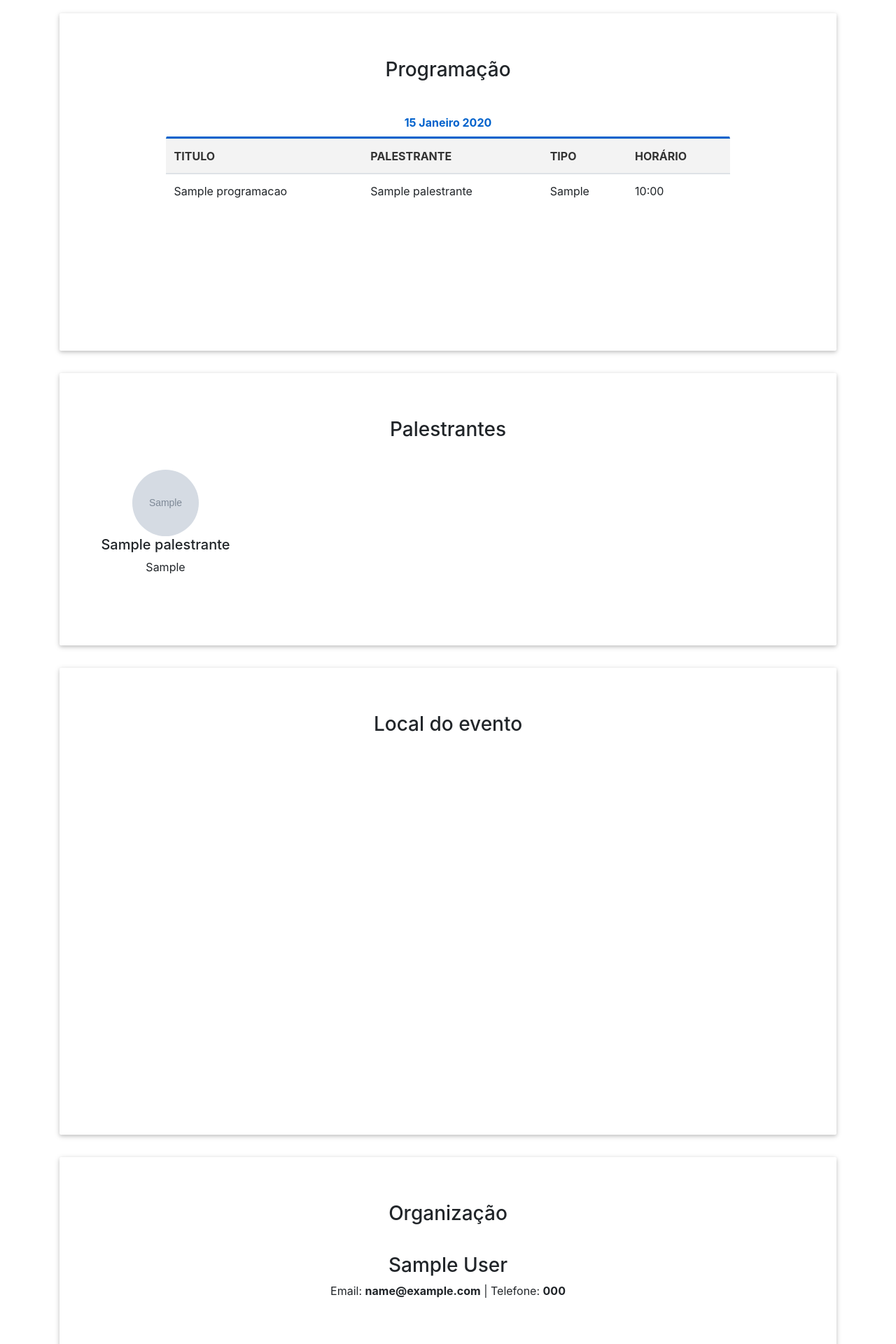
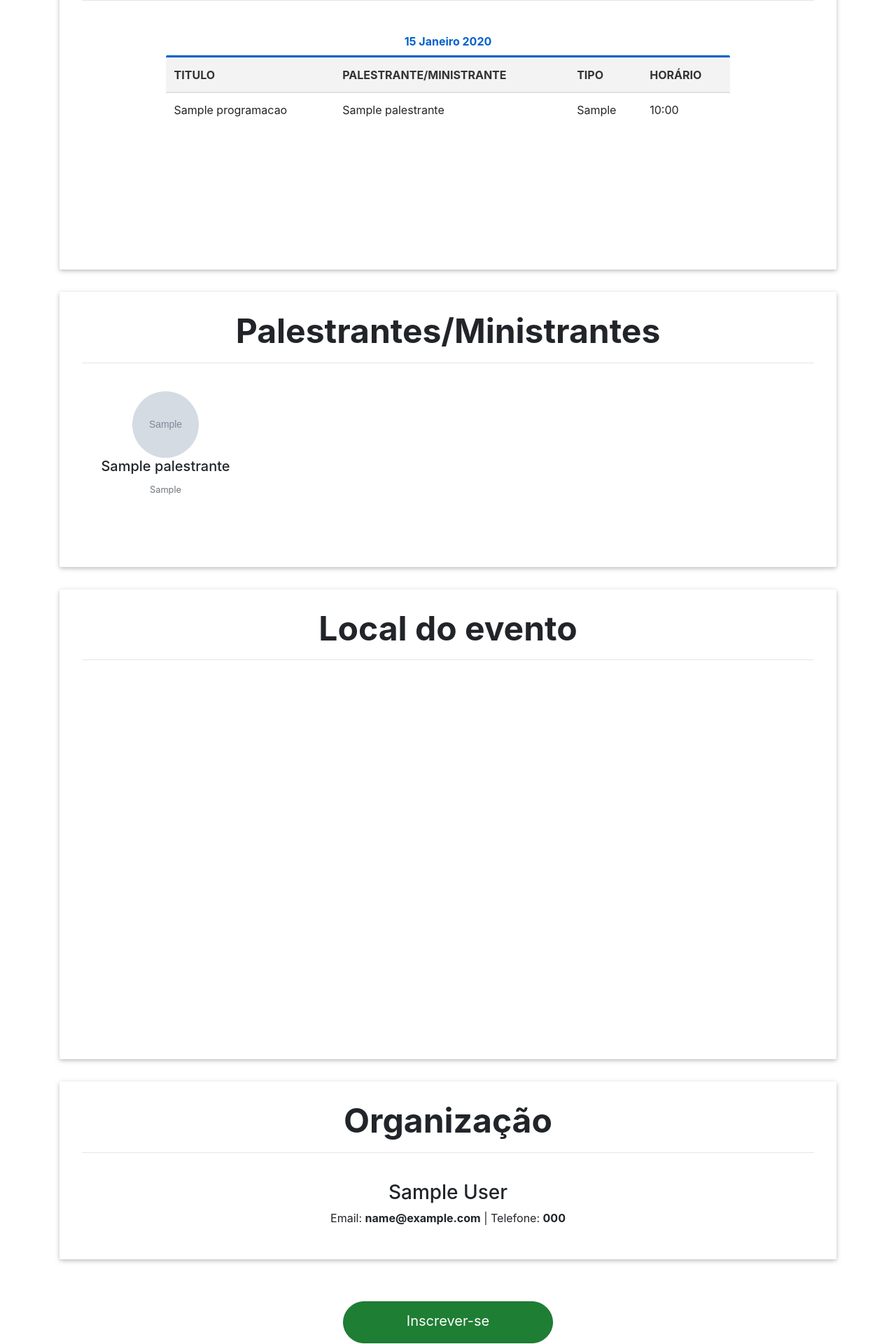
Before and after one commit to luccasPh/estagio, a Django app: a page that uses app/sigea/templates/evento_pagina.html in a window 1280 px wide. Shown: the part 646-2566 px from the top of the page at 70% size. Run offline with Django 3.2, Linux system fonts and the light colour scheme; tables that the repository leaves empty hold one stand-in row (values such as "Sample post"); grey boxes marked "Sample" are stand-in pictures; some libraries are stand-ins or nearby versions.

Commit message:
entregue

```diff
--- a/app/sigea/models.py
+++ b/app/sigea/models.py
@@ -32,8 +32,8 @@
 
 class Evento(models.Model):
     titulo = models.CharField(max_length=200)
-    data_inicio = models.DateField(blank=True)
-    data_fim = models.DateField(blank=True)
+    data_inicio = models.DateField()
+    data_fim = models.DateField()
     local = models.CharField(max_length=125, blank=True)
     banner = models.ImageField(upload_to="evento/banner", default="none-banner.png")
     organizacao = models.ForeignKey(settings.AUTH_USER_MODEL, on_delete=models.CASCADE)
--- a/app/sigea/static/css/evento_config.css
+++ b/app/sigea/static/css/evento_config.css
@@ -120,3 +120,7 @@
   line-height: inherit;
   color: #1a28e7;
 }
+
+table th {
+  width: auto !important;
+}
--- a/app/sigea/static/css/evento_pagina.css
+++ b/app/sigea/static/css/evento_pagina.css
@@ -240,3 +240,13 @@
 	-webkit-transform: scale(1.1);
 	transform: scale(1.1);
 }
+
+.navbar.transparent.navbar-inverse .navbar-inner {
+  border-width: 0px;
+  -webkit-box-shadow: 0px 0px;
+  box-shadow: 0px 0px;
+  background-color: rgba(0,0,0,0.0);
+  background-image: -webkit-gradient(linear, 50.00% 0.00%, 50.00% 100.00%, color-stop( 0% , rgba(0,0,0,0.00)),color-stop( 100% , rgba(0,0,0,0.00)));
+  background-image: -webkit-linear-gradient(270deg,rgba(0,0,0,0.00) 0%,rgba(0,0,0,0.00) 100%);
+  background-image: linear-gradient(180deg,rgba(0,0,0,0.00) 0%,rgba(0,0,0,0.00) 100%);
+}
--- a/app/sigea/static/js/palestrante.js
+++ b/app/sigea/static/js/palestrante.js
@@ -47,9 +47,7 @@
 			}
 
 		});
-
-		if(clear)
-			$("#palestrante-create")[0].reset();
+		$("#palestrante-create")[0].reset();
 
 		return false;
     };
--- a/app/sigea/static/js/programacao.js
+++ b/app/sigea/static/js/programacao.js
@@ -41,9 +41,7 @@
 			}
 
 		});
-
-		if(clear)
-			$("#programacao-create")[0].reset();
+		$("#programacao-create")[0].reset();
 
 		return false;
     };
--- a/app/sigea/templates/evento_pagina.html
+++ b/app/sigea/templates/evento_pagina.html
@@ -22,17 +22,18 @@
 <body>
 
   <!-- Navigation -->
-    <div class="shadow-sm p-2 mb-2 bg-white rounded">
-         <nav class="navbar navbar-light box-shadow">
-          <div class="container" style="margin-left: 161px;margin-right: 200px;">
-            <a href="https://www.uespi.br/site/" title="Universidade Estadual do Piauí"><img class="instituicao-img" src="{% static 'img/instituicao.png' %}" alt="Instituicao img"></a>
-            <a href="/" title="Sistema de Gerenciamento de Eventos Acadêmicos"><img class="logo-img" src="{% static 'img/logo.png' %}" alt="Logo img"></a>
-          </div>
-        </nav>
-    </div>
+
 
   <!-- Baner -->
       <div class="page-baner" id="baner" style="background: linear-gradient(rgba(0, 0, 0, 0.5), rgba(0, 0, 0, 0.5)),  url('{{evento.capa.url}}');">
+
+          <nav class="navbar transparent navbar-inverse">
+           <div class="container navbar-inner">
+             <a href="https://www.uespi.br/site/" title="Universidade Estadual do Piauí"><img class="instituicao-img" src="{% static 'img/instituicao.png' %}" alt="Instituicao img"></a>
+             <a href="/" title="Sistema de Gerenciamento de Eventos Acadêmicos"><img class="logo-img" src="{% static 'img/logo.png' %}" alt="Logo img"></a>
+           </div>
+         </nav>
+     </div>
         <div class="carousel-caption" style="top: 315px;">
           <div class="col-xs-12 center-block">
             <div class="titulo">
@@ -61,10 +62,11 @@
 
       <div class="container">
         {% if sobre %}
-        <div class="jumbotron" style="margin-top: 100px;">
+        <div class="jumbotron" style="margin-top: 100px;padding-top: 24px;">
           <div class="box inscricao ng-scope">
             <div class="text-center">
-            <h3 class="with-subtitle">Sobre o Evento</h3>
+            <h1 class="with-subtitle">Sobre o Evento</h1>
+            <hr>
             <p class="subtitle"></p>
           </div>
             <div style="margin-right: 100px; margin-left: 100px; margin-top: 30px;">
@@ -74,10 +76,11 @@
         </div>
         {% endif %}
         {% if programacoes %}
-        <div class="jumbotron">
+        <div class="jumbotron"style="padding-top: 24px;">
           <div class="box inscricao ng-scope">
             <div class="text-center">
-              <h3 class="with-subtitle">Programação</h3>
+              <h1 class="with-subtitle">Programação</h1>
+              <hr>
               <p class="subtitle"></p>
             </div>
               {% regroup programacoes by data_hora|date:"d F Y" as programacoes_by_day %}
@@ -104,7 +107,7 @@
                                                   <thead>
                                                   <tr>
                                                     <th scope="col">TITULO</th>
-                                                    <th scope="col">PALESTRANTE</th>
+                                                    <th scope="col">PALESTRANTE/MINISTRANTE</th>
                                                     <th scope="col">TIPO</th>
                                                     <th scope="col">HORÁRIO</th>
                                                   </tr>
@@ -131,7 +134,7 @@
                                                   <thead>
                                                     <tr>
                                                       <th scope="col">Titulo</th>
-                                                      <th scope="col">Palestrante</th>
+                                                      <th scope="col">Palestrante/Ministrante</th>
                                                       <th scope="col">Tipo</th>
                                                       <th scope="col">Horário</th>
                                                     </tr>
@@ -163,10 +166,11 @@
         </div>
         {% endif %}
         {% if palestrantes %}
-        <div class="jumbotron">
+        <div class="jumbotron" style="padding-top: 24px;">
           <div class="box inscricao ng-scope">
             <div class="text-center">
-            <h3 class="with-subtitle">Palestrantes</h3>
+            <h1 class="with-subtitle">Palestrantes/Ministrantes</h1>
+            <hr>
             <p class="subtitle"></p>
           </div>
             <div class="row" style="text-align: -webkit-center;margin-top: 30px;">
@@ -174,7 +178,7 @@
               <div class="col-sm-3 foto">
                 <img class="rounded-circle" src="{{palestrante.imagem.url}}" alt="Generic placeholder image" width="95" height="95" style="margin-top: 10px;">
                 <h5>{{palestrante.nome}}</h5>
-                <p>{{palestrante.afiliacao}}</p>
+                <p><small class="text-muted">{{palestrante.afiliacao}}</small></p>
               </div><!-- /.col-sm-3 -->
               {% endfor %}
             </div><!-- /.row -->
@@ -182,10 +186,11 @@
         </div>
         {% endif %}
         {% if evento.local %}
-        <div class="jumbotron">
+        <div class="jumbotron" style="padding-top: 24px;">
           <div class="box inscricao ng-scope">
             <div class="text-center">
-            <h3 class="with-subtitle">Local do evento</h3>
+            <h1 class="with-subtitle">Local do evento</h1>
+            <hr>
             <p class="subtitle"></p>
             </div>
               <div style="text-align: -webkit-center;margin-top: 30px;">
@@ -194,10 +199,11 @@
             </div>
         </div>
          {% endif %}
-        <div class="jumbotron" style="margin-bottom: 0px; padding-bottom: 0px;">
+        <div class="jumbotron" style="margin-bottom: 0px; padding-bottom: 0px; padding-top: 24px;">
           <div class="box inscricao ng-scope">
             <div class="text-center">
-            <h3 class="with-subtitle">Organização</h3>
+            <h1 class="with-subtitle">Organização</h1>
+            <hr>
             <p class="subtitle"></p>
           </div>
             <br>
@@ -225,9 +231,6 @@
   <script src="{% static 'vendor/jquery/jquery.min.js' %}"></script>
   <script src="{% static 'vendor/bootstrap/js/bootstrap.bundle.min.js' %}"></script>
   <script src="{% static 'vendor/bootstrap/js/bootstrap-notify.min.js' %}"></script>
-
-  <!--Custom JavaScript-->
-  <script src="{% static 'js/evento_pagina.js' %}"></script>
 
   {% if messages %}
    {% for message in messages %}
--- a/app/sigea/templates/formulario_inscricao.html
+++ b/app/sigea/templates/formulario_inscricao.html
@@ -48,8 +48,8 @@
                           {% render_field formulario.email placeholder="Digite seu Email." class="form-control" %}
                       </div>
                       <div class="col-md-6 mb-3">
-                          <label class="font-weight-bold" for="nome">Telefone:</label>
-                          {% render_field formulario.telefone placeholder="Digite seu Telefone." class="form-control phone_with_ddd" %}
+                          <label class="font-weight-bold" for="nome">Celular:</label>
+                          {% render_field formulario.telefone placeholder="Digite seu Celular." class="form-control phone_with_ddd" %}
                       </div>
                       </div>
                     <div class="row">
--- a/app/sigea/templates/includes/organizacao_eventos.html
+++ b/app/sigea/templates/includes/organizacao_eventos.html
@@ -6,7 +6,8 @@
             {% if evento.banner.url != None %}
                 <img class="card-imag-top" src="{{evento.banner.url}}" alt="Card image cap">
             {% endif %}
-            <div class="card-body">
+            <hr>
+            <div class="card-body" style="padding-top: 0px;">
                 <a href="{% url 'sigea:evento_pagina' evento.id evento.slug %}" target="_blank">
                     <h5 class="card-title">{{evento.titulo}}</h5>
                 </a>
@@ -34,5 +35,5 @@
     {% endfor %}
 </div>
 {% else %}
-<h5> Você não possui eventos cadastrados, cadastre utilizado o menu da organização.</h5>
+<h5> Você não possui eventos cadastrados, cadastre um utilizado o menu da organização.</h5>
 {% endif %}
--- a/app/sigea/templates/includes/palestrante/create_form.html
+++ b/app/sigea/templates/includes/palestrante/create_form.html
@@ -2,11 +2,11 @@
 <div class="row">
     <div class="col-md-5 form-group">
         <label class="font-weight-bold" for="nome">Nome:</label>
-        {% render_field palestrante_form.nome placeholder="Nome do Palestrante." class="form-control" %}
+        {% render_field palestrante_form.nome placeholder="Nome do Palestrante/Ministrante." class="form-control" %}
     </div>
     <div class="col-md-5 form-group">
         <label class="font-weight-bold" for="afiliacao">Afiliação:</label>
-        {% render_field palestrante_form.afiliacao placeholder="Afiliação do Palestrante." class="form-control" %}
+        {% render_field palestrante_form.afiliacao placeholder="Afiliação do Palestrante/Ministrante." class="form-control" %}
     </div>
 </div>
 <div class="col-md-5 form-group" style="right: 15px;">
--- a/app/sigea/templates/includes/palestrante/delete_form.html
+++ b/app/sigea/templates/includes/palestrante/delete_form.html
@@ -7,7 +7,7 @@
       </button>
   </div>
     <div class="modal-body">
-        <p>Tem certeza de que deseja excluir o (a) Palestrante <strong>{{ palestrante.nome }}</strong>.</p>
+        <p>Tem certeza de que deseja excluir o (a) Palestrante/Ministrante <strong>{{ palestrante.nome }}</strong>.</p>
     </div>
     <div class="modal-footer">
       <button type="button" class="btn btn btn-secondary" data-dismiss="modal">Fechar</button>
--- a/app/sigea/templates/includes/palestrante/table.html
+++ b/app/sigea/templates/includes/palestrante/table.html
@@ -6,13 +6,13 @@
     <td style="vertical-align: middle;">
         <button type="button"
                 class="btn btn-warning btn-sm palestrante-update-form"
-                data-toggle="tooltip" data-placement="top" title="Editar programação"
+                data-toggle="tooltip" data-placement="top" title="Editar Palestrante/Ministrante"
                 data-url="{% url 'sigea:palestrante_update' evento.id palestrante.id %}"><i class="material-icons">edit</i>
         </button>
 
         <button type="button"
                 class="btn btn-danger btn-sm palestrante-delete-form"
-                data-toggle="tooltip" data-placement="top" title="Excluir programação"
+                data-toggle="tooltip" data-placement="top" title="Excluir Palestrante/Ministrante"
                 data-url="{% url 'sigea:palestrante_delete' evento.id palestrante.id %}"><i class="material-icons">delete</i>
         </button>
     </td>
--- a/app/sigea/templates/includes/palestrante/update_form.html
+++ b/app/sigea/templates/includes/palestrante/update_form.html
@@ -2,7 +2,7 @@
 <form method="POST" id="palestrante-update" action="{% url 'sigea:palestrante_update' evento.id palestrante_form.instance.id %}">
     {% csrf_token %}
     <div class="modal-header">
-        <h5 class="modal-title">Editar Palestrante</h5>
+        <h5 class="modal-title">Editar Palestrante/Ministrante</h5>
         <button type="button" class="close" data-dismiss="modal" aria-label="Fechar">
             <span aria-hidden="true">&times;</span>
         </button>
--- a/app/sigea/templates/includes/programacao/create_form.html
+++ b/app/sigea/templates/includes/programacao/create_form.html
@@ -5,7 +5,7 @@
         {% render_field programacao_form.titulo placeholder="Titulo da Programação." class="form-control" %}
     </div>
     <div class="col-md-3">
-        <label class="font-weight-bold" for="palestrante">Palestrante:</label>
+        <label class="font-weight-bold" for="palestrante">Palestrante/Ministrante:</label>
         {% render_field programacao_form.palestrante class="form-control"%}
     </div>
     <div class="col-md-2">
--- a/app/sigea/templates/includes/programacao/update_form.html
+++ b/app/sigea/templates/includes/programacao/update_form.html
@@ -13,7 +13,7 @@
                 {% render_field programacao_form.titulo class="form-control" %}
             </div>
              <div class="form-group">
-                <label class="font-weight-bold" for="palestrante">Palestrante:</label>
+                <label class="font-weight-bold" for="palestrante">Palestrante/Ministrante:</label>
                 {% render_field programacao_form.palestrante class="form-control"%}
             </div>
             <div class="form-group">
--- a/app/sigea/templates/includes/todos_eventos.html
+++ b/app/sigea/templates/includes/todos_eventos.html
@@ -3,7 +3,8 @@
 <div class="col-md-4">
     <div class="card mb-4 box-shadow text-center shadow p-3 mb-5 bg-white rounded">
         <img class="card-imag-top" src="{{evento.banner.url}}" alt="Card image cap">
-        <div class="card-body" >
+        <hr>
+        <div class="card-body" style="padding-top: 0px;">
             <h5 class="card-title">
                 <a href="{% url 'sigea:evento_pagina' evento.id evento.slug %}" >{{evento.titulo}}</a>
             </h5>
```
Also changed, not shown: app/sigea/templates/evento_config.html (+4 -3 lines), app/sigea/migrations/0004_auto_20200110_0014.py (added), app/sigea/views.py (line endings or trailing spaces).
